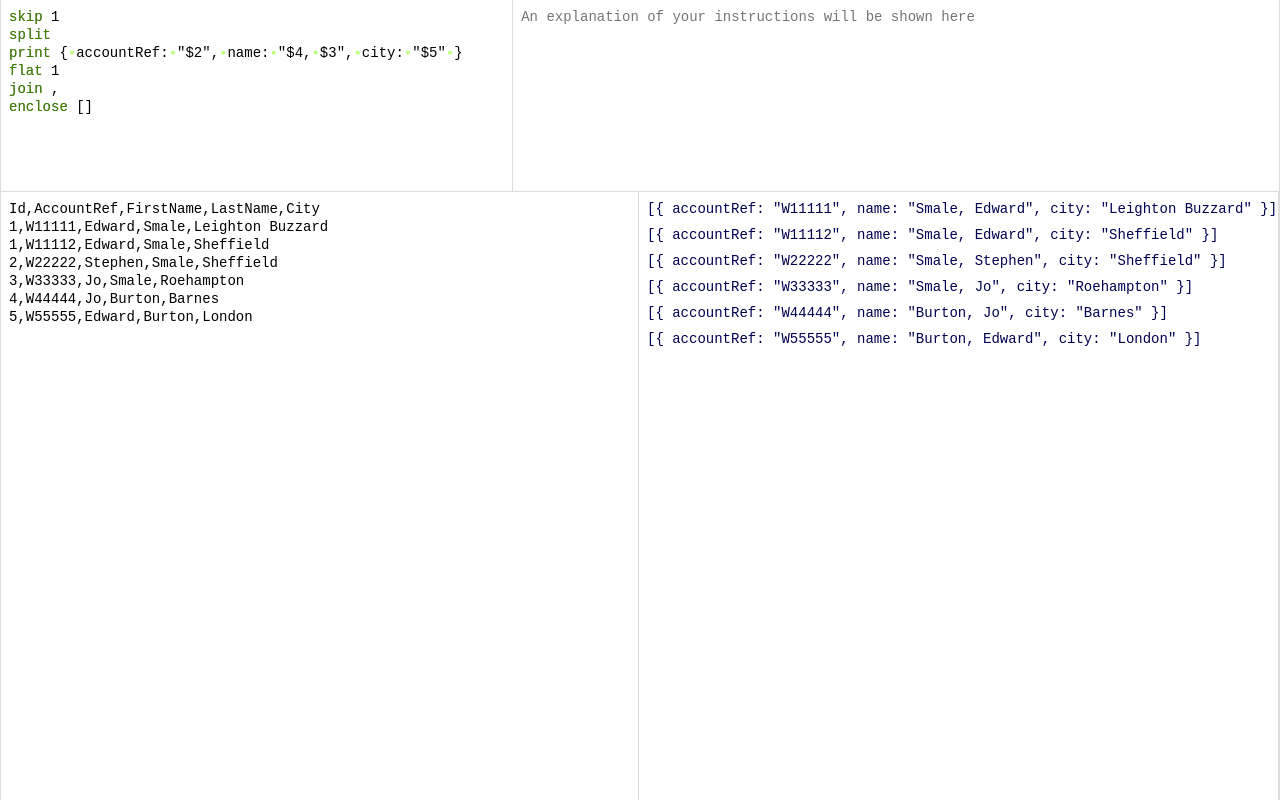
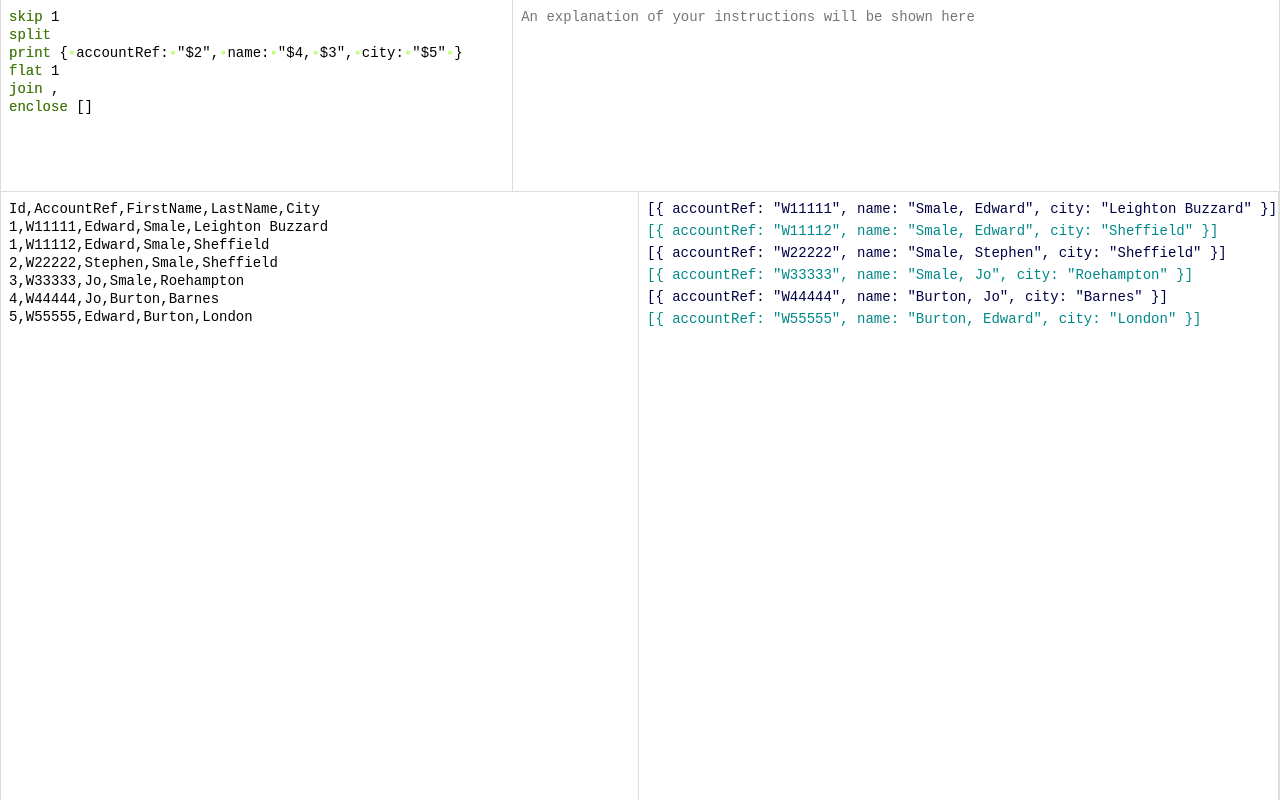
Before and after one commit to edwardsmale/string-tools-react, a React (Create React App) app: page / in a window 1280 px wide. Built offline with nearby package versions, Linux system fonts and the light colour scheme.

Commit message:
Simplify & improve grouping of sub arrays

```diff
--- a/src/App.scss
+++ b/src/App.scss
@@ -72,11 +72,14 @@ body,
     overflow: auto;
   }
 
+  &__text-group {
+
+    margin-bottom: 0.125rem;
+    padding-bottom: 0.125rem;
+  }
+
   &__text-item {
 
-    margin-bottom: 0.25rem;
-    padding-bottom: 0.25rem;
-    border-bottom: dashed 1px powderblue;
     min-height: 1rem;
     white-space: pre;
     color: rgb(1, 1, 82);
--- a/src/components/OutputPane/OutputPane.tsx
+++ b/src/components/OutputPane/OutputPane.tsx
@@ -19,12 +19,9 @@ class OutputPane extends React.Component<OutputPaneProps, OutputPaneState> {
     this.textUtilsService = props.textUtilsService;
 
     this.getOutputValue = this.getOutputValue.bind(this);
-    this.anyArraysOfArrays = this.anyArraysOfArrays.bind(this);
   }
 
   private textUtilsService: TextUtilsService;
-
-  anyArraysOfArrays = (value: string[][]) => value.some((elem) => elem.length > 1);
 
   getOutputValue(value: string[][]) {
 
@@ -43,7 +40,7 @@ class OutputPane extends React.Component<OutputPaneProps, OutputPaneState> {
           let lines = array[j].split(/\\n/);
 
           let ele = (
-            <div key={`${Math.random()}`}>
+            <div key={`${Math.random()}`} className="output-pane__text-group">
               {lines.map((line) => (
                 <div key={`${Math.random()}`} className="output-pane__text-item">{line}</div>
               ))}
@@ -53,14 +50,9 @@ class OutputPane extends React.Component<OutputPaneProps, OutputPaneState> {
           curr.push(ele);
       }
 
-      let className = "";
+      let className = "output-pane__text-item " + (alt ? "output-pane__text-item--light" : "output-pane__text-item--dark");
 
-      if (this.anyArraysOfArrays(value)) {
-
-        className = "output-pane__text-item " + (alt ? "output-pane__text-item--light" : "output-pane__text-item--dark");
-
-        alt = !alt;
-      }
+      alt = !alt;
 
       output.push(
         <div key={`${Math.random()}`} className={`${className}`}>
```
